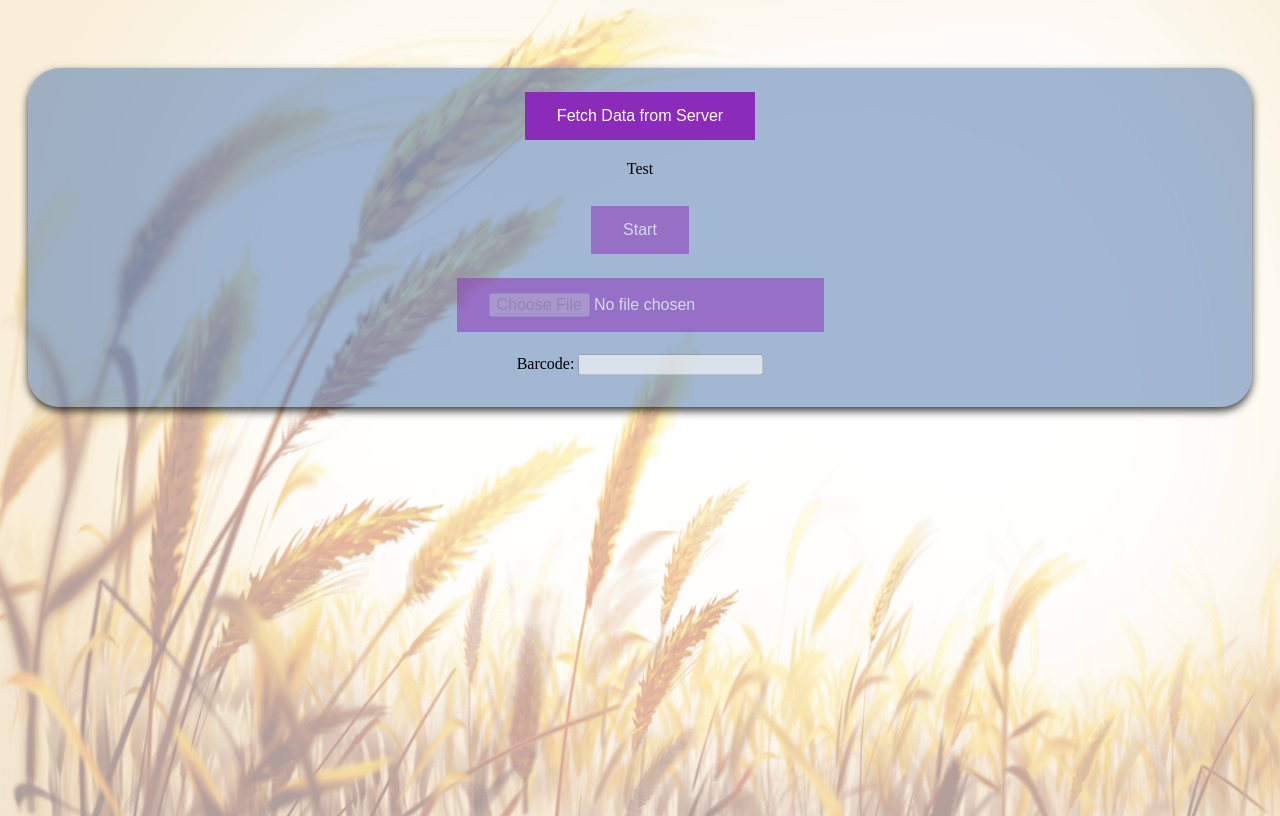
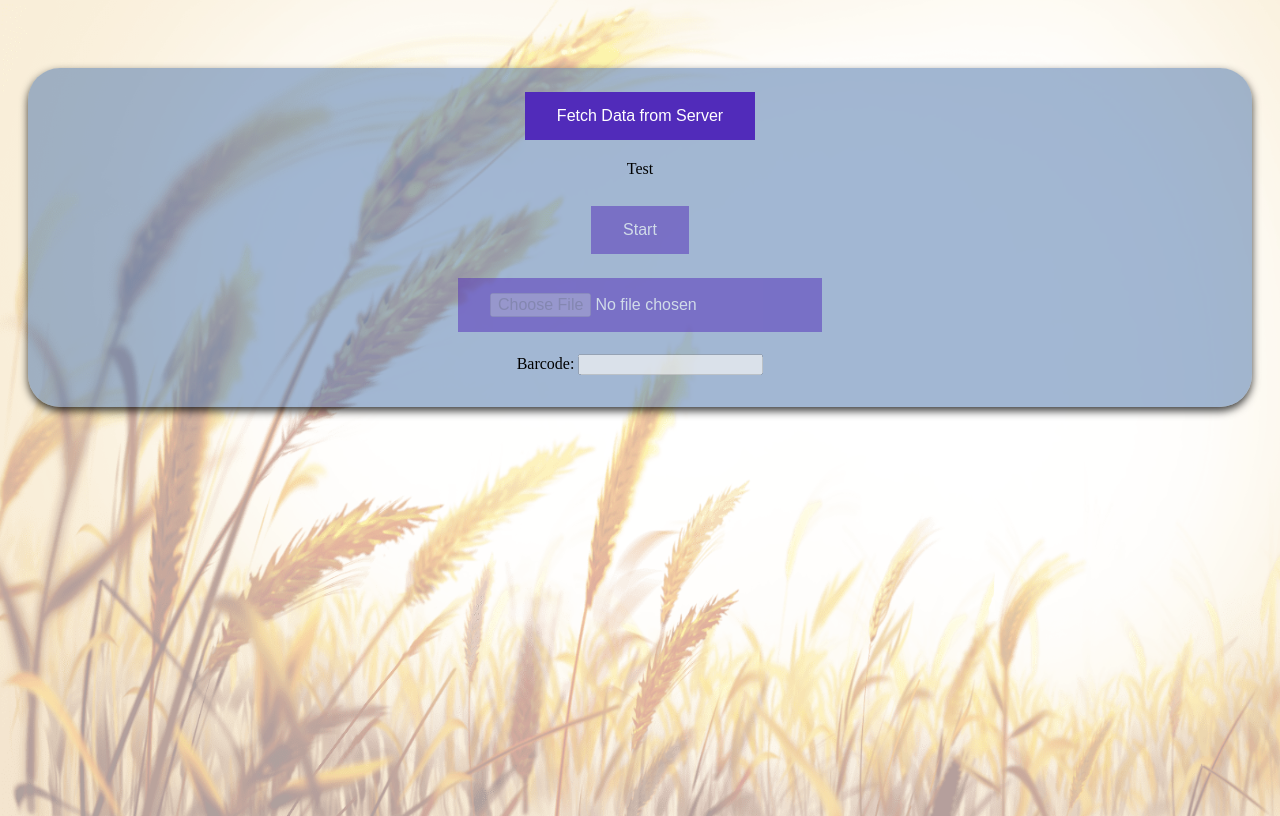
Before and after one commit to sandrossano/Barcode-Reader, a React app: page / in a window 1280 px wide. Built offline with nearby package versions, Linux system fonts and the light colour scheme.

Commit message:
Add files via upload

```diff
--- a/src/index.js
+++ b/src/index.js
@@ -109,6 +109,7 @@ class App extends Component {
           </ul>
           <input
             id="inputId"
+            name="file"
             className={css.button}
             type="file"
             accept="image/*"
--- a/src/styles.module.css
+++ b/src/styles.module.css
@@ -4,6 +4,10 @@
 }
 .fieldset {
   border-color: transparent;
+}
+input[name="file"] {
+  width: 80%;
+  max-width: 300px;
 }
 .button {
   background-color: #4caf50;
@@ -24,7 +28,7 @@ padding {
   padding-bottom: 20px;
 }
 .button {
-  background-color: #8a2bba; /* Green */
+  background-color: #512bba; /* Green */
   border: none;
   color: white;
   padding: 15px 32px;
```
